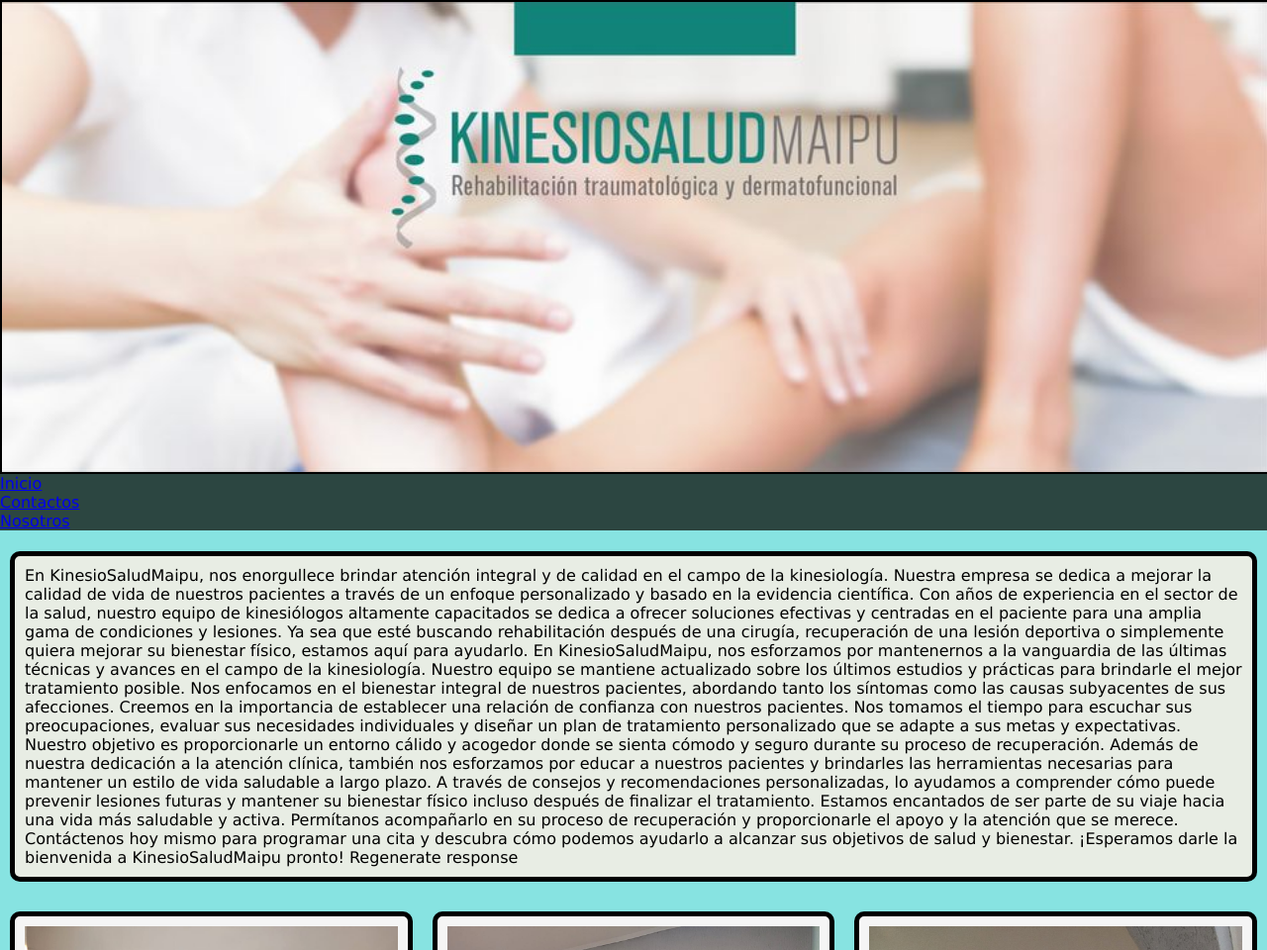
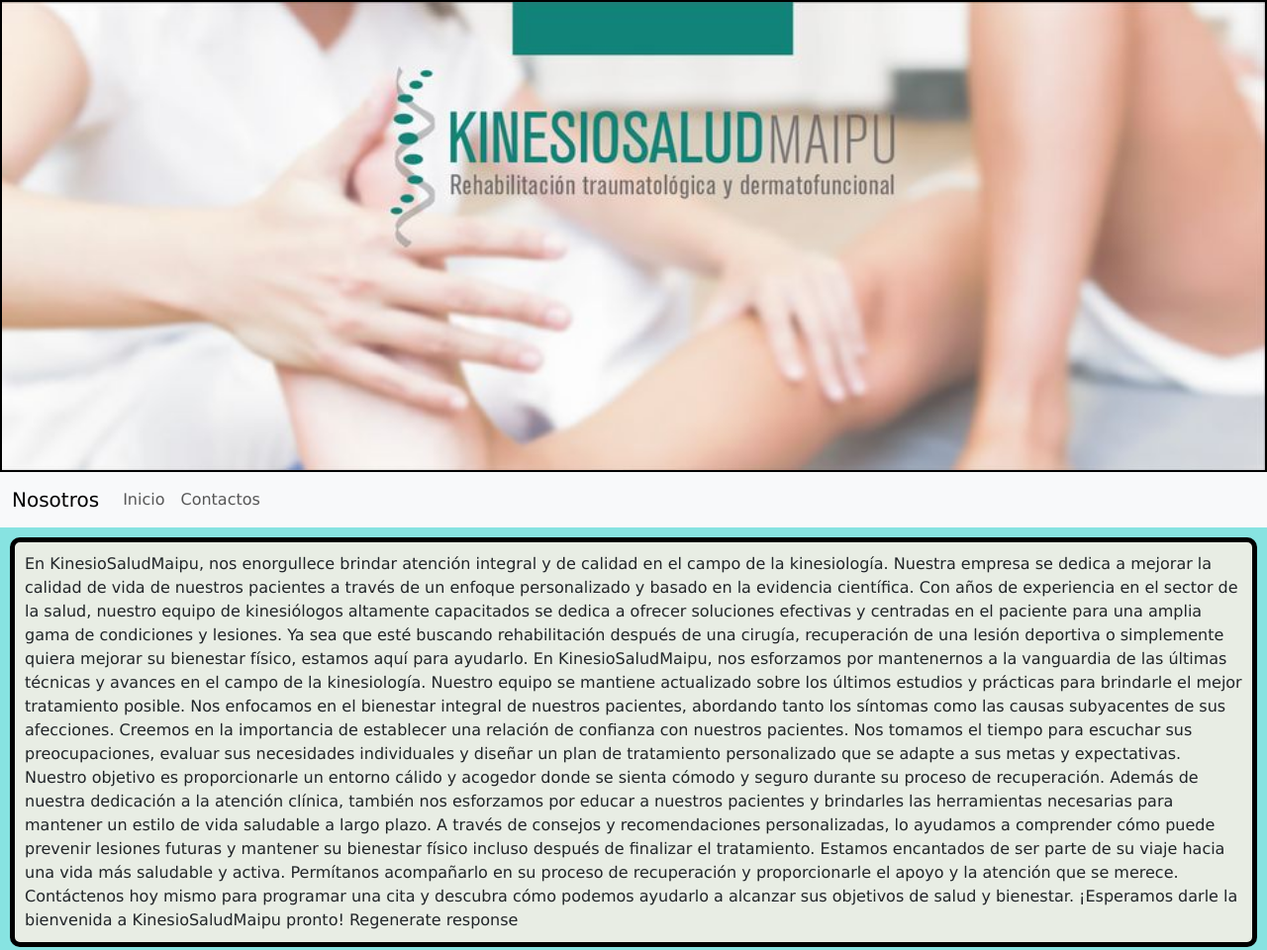
Before and after one commit to fernandoPitton/kinesiosaludmaipu, a plain HTML site: page paginas/nosotros.html in a window 1280 px wide. Shown: the top 960 px of the page at 99% size. Drawn offline with nearby package versions, Linux system fonts and the light colour scheme.

Commit message:
nav fin del header

```diff
--- a/css/styles.css
+++ b/css/styles.css
@@ -18,14 +18,6 @@ header img {
   display:block;
   margin: 0 auto;
   border: 2px solid black;
-
-}
-
-/* Estilos para la barra de navegación */
-header nav {
-  width: 100%;
-  background-color: #2c4641;
-  position:fixed;
 
 }
 
--- a/paginas/nosotros.html
+++ b/paginas/nosotros.html
@@ -6,6 +6,7 @@
     <meta http-equiv="X-UA-Compatible" content="IE=edge">
     <meta name="viewport" content="width=device-width, initial-scale=1.0">
     <title>Nosotros</title>
+    <link href="https://cdn.jsdelivr.net/npm/bootstrap@5.3.0/dist/css/bootstrap.min.css" rel="stylesheet" integrity="sha384-9ndCyUaIbzAi2FUVXJi0CjmCapSmO7SnpJef0486qhLnuZ2cdeRhO02iuK6FUUVM" crossorigin="anonymous">
     <link rel="stylesheet" href="../css/styles.css">
 
 
@@ -14,19 +15,28 @@
 <body>
     <header>
         <img src="../multimedia/img/kinesiosalud.jpeg" alt="Imagen del consultorio">
+        <nav class="navbar navbar-expand-lg bg-body-tertiary">
+            <div class="container-fluid">
+              <a class="navbar-brand" href="#">Nosotros</a>
+              <button class="navbar-toggler" type="button" data-bs-toggle="collapse" data-bs-target="#navbarNav" aria-controls="navbarNav" aria-expanded="false" aria-label="Toggle navigation">
+                <span class="navbar-toggler-icon"></span>
+              </button>
+              <div class="collapse navbar-collapse" id="navbarNav">
+                <ul class="navbar-nav">
 
-        <nav>
-            <ul>
-                <li><a href="../index.html">Inicio</a></li>
-                <li><a href="./contactos.html">Contactos</a></li>
-                <li><a href="./nosotros.html">Nosotros</a></li>
-            </ul>
-        </nav>
+                  <li class="nav-item">
+                    <a class="nav-link" href="../index.html">Inicio</a>
+                  </li>
+                  <li class="nav-item">
+                    <a class="nav-link" href="./contactos.html">Contactos</a>
+
+                </ul>
+              </div>
+            </div>
+          </nav>
     </header>
     <main>
-        <h1>
-            Nosotros
-        </h1>
+
         <div>
             <p class="bienvenidos">
                 En KinesioSaludMaipu, nos enorgullece brindar atención integral y de calidad en el campo de la
@@ -100,6 +110,8 @@
             </div>
         </div>
     </footer>
+    <script src="https://cdn.jsdelivr.net/npm/bootstrap@5.3.0/dist/js/bootstrap.bundle.min.js" integrity="sha384-geWF76RCwLtnZ8qwWowPQNguL3RmwHVBC9FhGdlKrxdiJJigb/j/68SIy3Te4Bkz" crossorigin="anonymous"></script>
+
 </body>
 
 </html>
```
Also changed, not shown: index.html (+19 -15 lines), paginas/contactos.html (+23 -10 lines).
